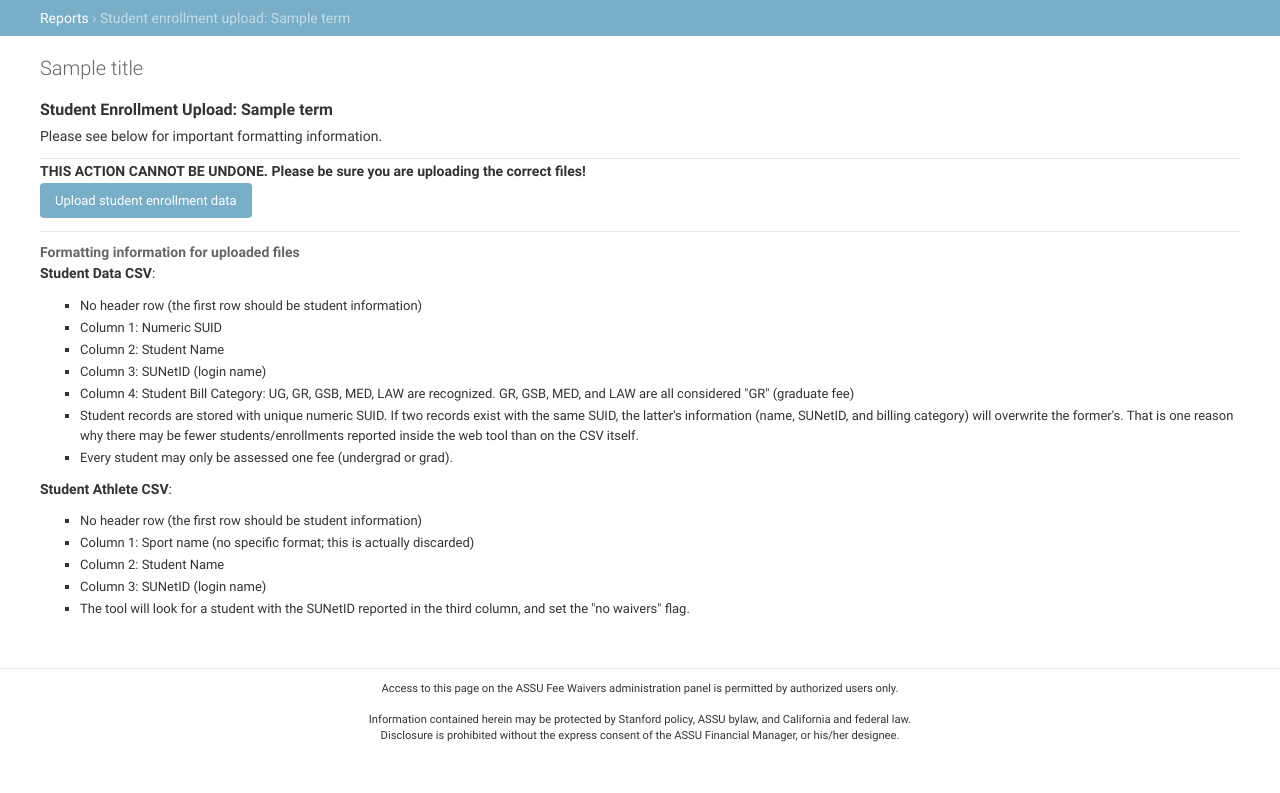
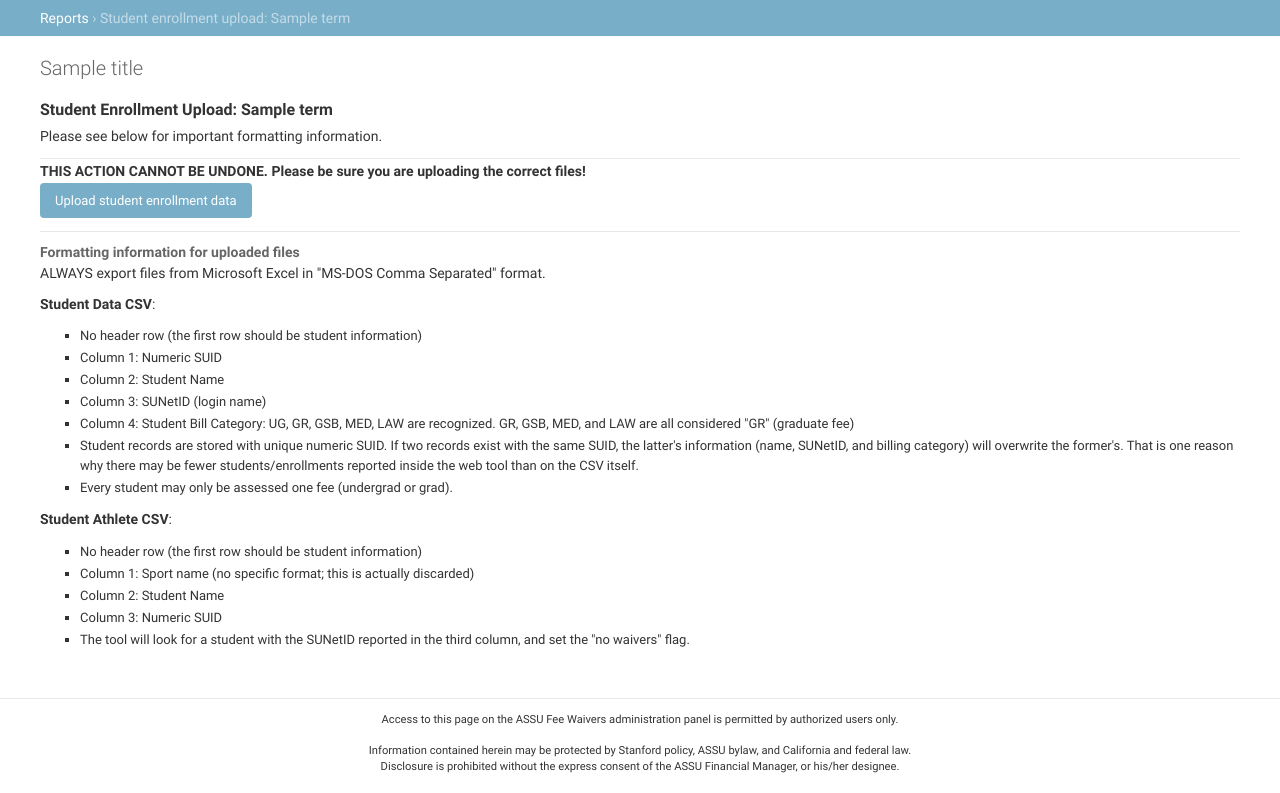
Before and after one commit to trusheim/ASSU-Waivers, a Django app: template templates/waivers/admin/upload.html in a window 1280 px wide. Shown: the part 56-849 px from the top of the page. Before the commit the page ends 798 px from the top, so only its background shows below. Run offline with Django 3.2, Linux system fonts and the light colour scheme; the template is opened without the code that fills it: most values are stand-ins (such as "Sample title", 1, 10 or a date in 2020).

Commit message:
Updating upload docs

```diff
--- a/templates/waivers/admin/upload.html
+++ b/templates/waivers/admin/upload.html
@@ -24,6 +24,7 @@ Student enrollment upload
 
     <hr />
     <h3>Formatting information for uploaded files</h3>
+    <p>ALWAYS export files from Microsoft Excel in "MS-DOS Comma Separated" format.</p>
     <p><span style='font-weight:bold;'>Student Data CSV</span>:
     <ul>
         <li>No header row (the first row should be student information)</li>
@@ -42,7 +43,7 @@ Student enrollment upload
         <li>No header row (the first row should be student information)</li>
         <li>Column 1: Sport name (no specific format; this is actually discarded)</li>
         <li>Column 2: Student Name</li>
-        <li>Column 3: SUNetID (login name)</li>
+        <li>Column 3: Numeric SUID</li>
         <li>The tool will look for a student with the SUNetID reported in the third column, and set the "no waivers" flag.</li>
     </ul></p>
 {% endblock %}
```
